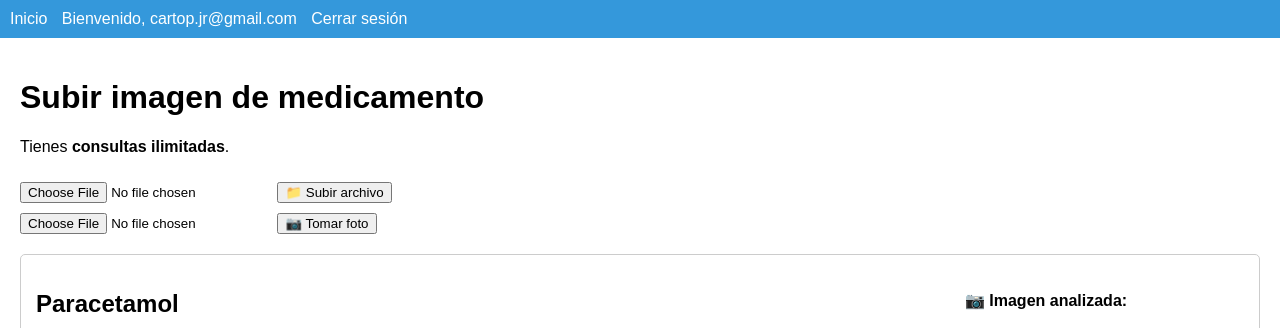
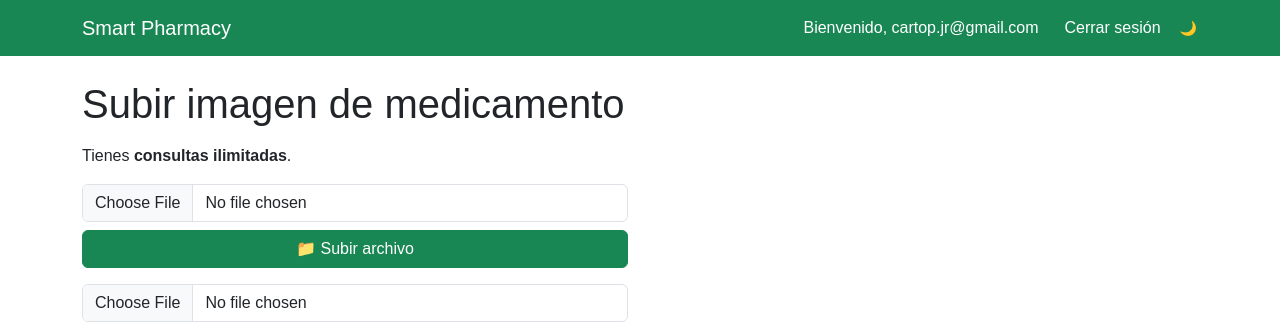
Before and after one commit to Cartopjt/MediApp, a Flask app: page /consulta in a window 1280 px wide. Shown: the top 328 px of the page. Run offline with Flask 3, Linux system fonts and the light colour scheme; a user stored in the database is signed in; data comes from the database, SQL or seed files in the repository; parts of the project's set-up code (start-up, migrations or seed data) failed here and were passed over; some libraries are stand-ins or nearby versions.

Commit message:
Update index.html

```diff
--- a/templates/index.html
+++ b/templates/index.html
@@ -2,67 +2,71 @@
 <html lang="es">
 <head>
   <meta charset="UTF-8">
+  <meta name="viewport" content="width=device-width, initial-scale=1.0">
   <title>Smart Pharmacy</title>
+  <!-- Bootstrap CSS -->
+  <link href="https://cdn.jsdelivr.net/npm/bootstrap@5.3.2/dist/css/bootstrap.min.css" rel="stylesheet">
   <style>
-    body {
-      font-family: Arial, sans-serif;
-      margin: 0;
-      padding: 0;
+    body { font-family: Arial, sans-serif; margin: 0; padding: 0; }
+
+    /* Navbar */
+    nav { background-color: #198754; }
+    nav a, nav span { color: white; margin-right: 10px; text-decoration: none; }
+
+    /* Columna derecha con fondo */
+    .right-bg {
+      background-image: url('{{ url_for("static", filename="img/pharmacy_bg.jpg") }}');
+      background-size: cover;
+      background-position: center;
+      min-height: 100%;
+      min-height: 400px;
+      display: flex;
+      align-items: center;
+      justify-content: center;
+      text-align: center;
+      color: white;
+      border-radius: 8px;
+      padding: 20px;
     }
-    nav {
-      background: #3498db;
-      padding: 10px;
-    }
-    nav a, nav span {
-      color: white;
-      margin-right: 10px;
-      text-decoration: none;
-    }
-    .error {
-      color: red;
-      font-weight: bold;
-    }
-    .resultado-container {
-      display: flex;
-      gap: 20px;
-      margin-top: 20px;
-      padding: 15px;
-      border: 1px solid #ccc;
-      border-radius: 5px;
-    }
-    .datos {
-      flex: 2;
-    }
-    .imagen {
-      flex: 1;
-      text-align: center;
-    }
-    .imagen img {
-      max-width: 100%;
-      border-radius: 8px;
-      border: 1px solid #ccc;
-    }
-    button {
-      margin-top: 10px;
-    }
+
+    /* Card de resultados */
+    .card-img-top:hover { transform: scale(1.02); transition: transform 0.3s ease-in-out; }
+
   </style>
 </head>
 <body>
+
   <!-- Navbar -->
-  <nav>
-    <a href="{{ url_for('index') }}">Inicio</a>
+  <nav class="navbar navbar-expand-lg">
+    <div class="container">
+      <a class="navbar-brand text-white" href="{{ url_for('index') }}">Smart Pharmacy</a>
+      <button class="navbar-toggler" type="button" data-bs-toggle="collapse" data-bs-target="#navbarNav"
+              aria-controls="navbarNav" aria-expanded="false" aria-label="Toggle navigation">
+        <span class="navbar-toggler-icon"></span>
+      </button>
+      <div class="collapse navbar-collapse" id="navbarNav">
+        <ul class="navbar-nav ms-auto">
           {% if current_user.is_authenticated %}
-      <span>Bienvenido, {{ current_user.email }}</span>
-      <a href="{{ url_for('logout') }}">Cerrar sesión</a>
+            <li class="nav-item"><span class="nav-link text-white">Bienvenido, {{ current_user.email }}</span></li>
+            <li class="nav-item"><a class="nav-link text-white" href="{{ url_for('logout') }}">Cerrar sesión</a></li>
           {% else %}
-      <a href="{{ url_for('login') }}">Iniciar sesión</a>
-      <a href="{{ url_for('register') }}">Registrarse</a>
+            <li class="nav-item"><a class="nav-link text-white" href="{{ url_for('login') }}">Iniciar sesión</a></li>
+            <li class="nav-item"><a class="nav-link text-white" href="{{ url_for('register') }}">Registrarse</a></li>
           {% endif %}
+            <button id="themeToggle" class="btn btn-sm p-0" title="Cambiar tema">🌙</button>
+        </ul>
+      </div>
+    </div>
   </nav>
 
   <!-- Contenido principal -->
-  <div style="padding: 20px;">
-    <h1>Subir imagen de medicamento</h1>
+  <div class="container my-4">
+    <div class="row g-4">
+
+      <!-- Columna izquierda: formularios y resultados -->
+      <div class="col-lg-6">
+
+        <h1 class="mb-3">Subir imagen de medicamento</h1>
 
         {% if current_user.is_authenticated %}
           <p>Tienes <strong>consultas ilimitadas</strong>.</p>
@@ -73,25 +77,23 @@
           </p>
         {% endif %}
 
-    <!-- Formulario con dos opciones -->
-    <form method="POST" action="{{ url_for('index') }}" enctype="multipart/form-data">
-      <input type="file" name="imagen" accept="image/*">
-      <button type="submit">📁 Subir archivo</button>
+        <!-- Formularios -->
+        <form method="POST" action="{{ url_for('index') }}" enctype="multipart/form-data" class="mb-3">
+          <input class="form-control mb-2" type="file" name="imagen" accept="image/*">
+          <button type="submit" class="btn btn-success w-100">📁 Subir archivo</button>
         </form>
 
-    <form method="POST" enctype="multipart/form-data">
-      <input type="file" name="imagen" accept="image/*" capture="environment">
-      <button type="submit">📷 Tomar foto</button>
+        <form method="POST" enctype="multipart/form-data" class="mb-4">
+          <input class="form-control mb-2" type="file" name="imagen" accept="image/*" capture="environment">
+          <button type="submit" class="btn btn-success w-100">📷 Tomar foto</button>
         </form>
 
         {% if resultado %}
-      <div class="resultado-container">
-        <!-- Columna datos -->
-        <div class="datos">
+        <div class="card shadow-sm p-3 mb-4">
           {% if resultado.error %}
-            <p class="error">{{ resultado.error }}</p>
+            <p class="text-danger fw-bold">{{ resultado.error }}</p>
           {% else %}
-            <h2>{{ resultado.nombre }}</h2>
+            <h2 class="text-success">{{ resultado.nombre }}</h2>
 
             {% if resultado.uso_clinico %}
               <p><strong>Uso clínico:</strong> {{ resultado.uso_clinico }}</p>
@@ -116,46 +118,74 @@
             {% endif %}
 
             {% if resultado.chatgpt %}
-              <h3>Vision de la IA:</h3>
+              <h5 class="text-success mt-3">Visión de la IA:</h5>
               <div>{{ resultado.chatgpt | replace('\n\n', '<br><br>') | replace('\n', '<br>') | safe }}</div>
               <form action="{{ url_for('chat', medicamento=resultado.nombre) }}">
-                <button type="submit">💬 Más información</button>
+                <button type="submit" class="btn btn-outline-success mt-2 w-100">💬 Más información</button>
               </form>
             {% endif %}
           {% endif %}
 
-          <!-- Bloque de sugerencias (siempre visible) -->
-          <h3>💡 ¿No es tu medicamento? Mira estas sugerencias:</h3>
+          <!-- Bloque de sugerencias -->
+          <h5 class="mt-4">💡 ¿No es tu medicamento? Mira estas sugerencias:</h5>
           {% if resultado.sugerencias %}
-            <ul>
+            <ul class="list-group list-group-flush">
               {% for s in resultado.sugerencias %}
                 {% if resultado.nombre != s.nombre %}
-                  <li>
+                  <li class="list-group-item">
                     <a href="{{ url_for('ver_medicamento', nombre=s.nombre) }}">
                       {{ s.nombre }} ({{ s.confianza }}%)
                     </a>
                   </li>
                 {% endif %}
               {% endfor %}
+              {% if resultado.sugerencias|length == 1 and resultado.nombre == resultado.sugerencias[0].nombre %}
+                <p class="text-muted mt-2">No hay sugerencias diferentes disponibles.</p>
+              {% endif %}
             </ul>
-            {% if resultado.sugerencias|length == 1 and resultado.nombre == resultado.sugerencias[0].nombre %}
-              <p>No hay sugerencias diferentes disponibles.</p>
-            {% endif %}
           {% else %}
-            <p>No hay sugerencias disponibles.</p>
+            <p class="text-muted">No hay sugerencias disponibles.</p>
           {% endif %}
         </div>
 
-        <!-- Columna imagen -->
-        <div class="imagen">
         {% if resultado.imagen %}
-            <h4>📷 Imagen analizada:</h4>
+          <div class="card shadow-sm text-center mb-4">
+            <h5 class="mt-3 text-success">📷 Imagen analizada:</h5>
             <img src="{{ url_for('static', filename=resultado.imagen) }}"
+                 class="card-img-top rounded"
                  alt="Imagen del medicamento">
+          </div>
         {% endif %}
+
+        {% endif %}
+
+      </div>
+
+      <!-- Columna derecha: imagen de fondo y descripción -->
+      <div class="col-lg-6 d-flex flex-column align-items-center justify-content-center">
+        <!-- Texto de bienvenida -->
+        <div class="text-center mb-3">
+          <h2 class="text-success">Bienvenido a Smart Pharmacy</h2>
+          <p class="text-secondary">Tu aliado inteligente para estudiar y explorar medicamentos.</p>
+        </div>
+
+        <!-- Imagen -->
+        <div class="image-card w-100 text-center">
+          <img src="{{ url_for('static', filename='img/pharmacy.jpg') }}"
+               alt="Smart Pharmacy"
+               class="img-fluid rounded"
+               style="max-height: 400px; object-fit: cover;"
+               data-bs-toggle="modal"
+               data-bs-target="#imgModal">
         </div>
       </div>
-    {% endif %}
+
     </div>
+  </div>
+
+  <!-- Bootstrap JS -->
+  <script src="https://cdn.jsdelivr.net/npm/bootstrap@5.3.2/dist/js/bootstrap.bundle.min.js"></script>
+  <!-- Script js-->
+  <script src="{{ url_for('static', filename='js/script.js') }}"></script>
 </body>
 </html>
```
Lines whose indentation alone changed are shown as unchanged.
